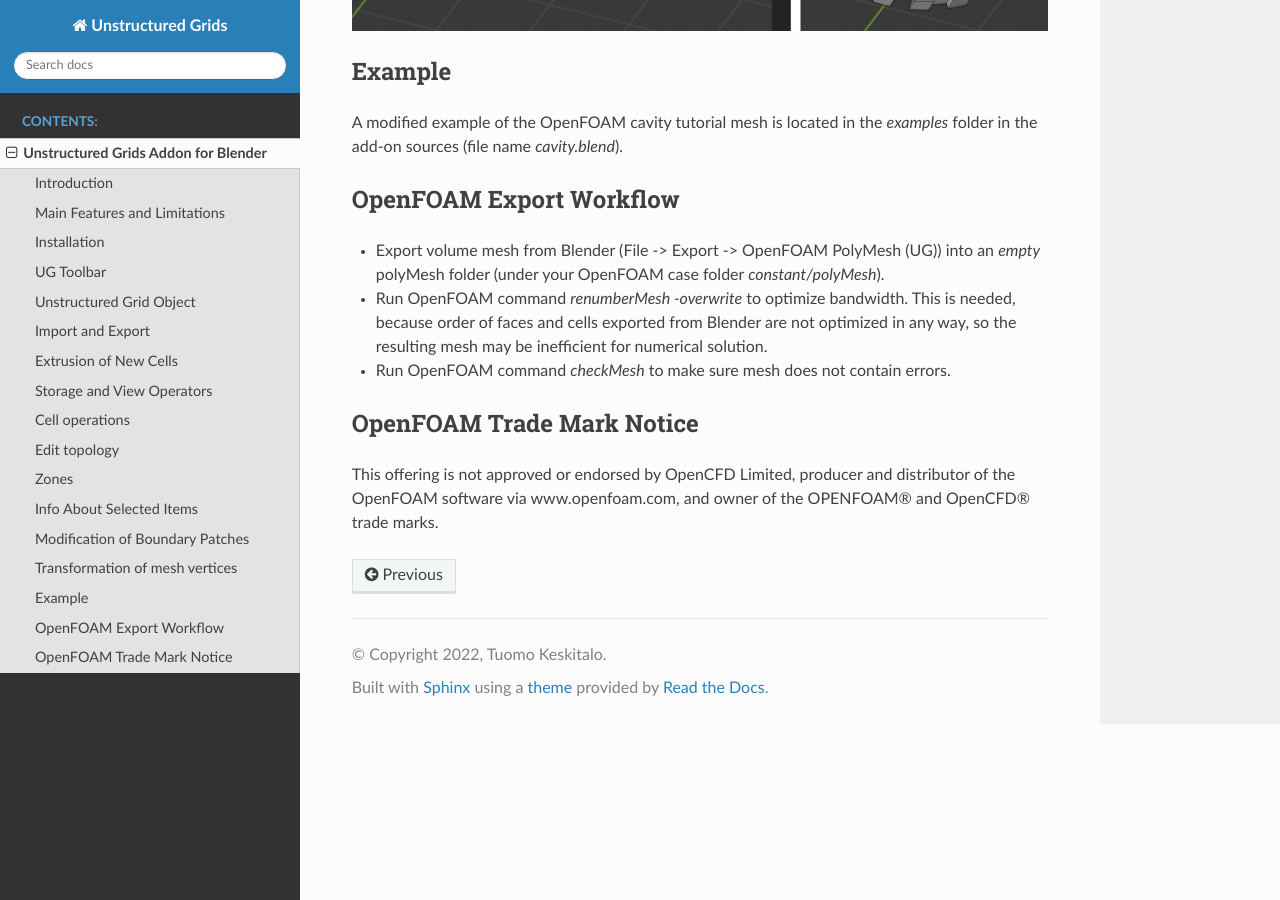
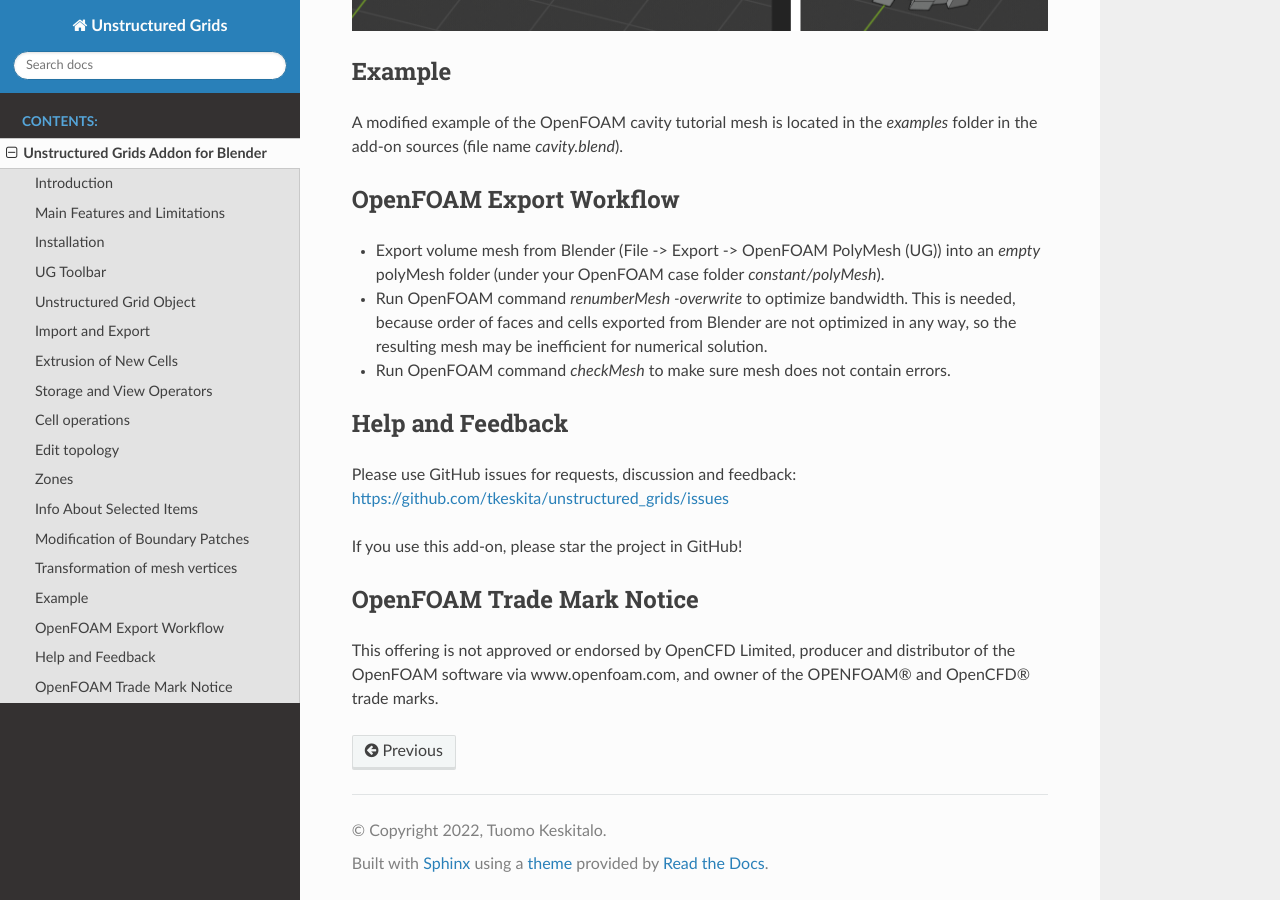
Before and after one commit to tkeskita/unstructured_grids, a Sphinx documentation site: the page built from docs/ug.rst, in a window 1280 px wide and 900 px high, scrolled down 8897 px. Built offline with Sphinx 7.4.7 and the Read the Docs theme 2.0.0, drawn with Linux system fonts in a browser that asks for light colours.

Commit message:
Add feedback request to docs

```diff
--- a/docs/ug.rst
+++ b/docs/ug.rst
@@ -388,6 +388,15 @@ OpenFOAM Export Workflow
   errors.
 
 
+Help and Feedback
+-----------------
+
+Please use GitHub issues for requests, discussion and feedback:
+https://github.com/tkeskita/unstructured_grids/issues
+
+If you use this add-on, please star the project in GitHub!
+
+
 OpenFOAM Trade Mark Notice
 --------------------------
 
```
Also changed, not shown: README.md (+2 -1 lines).
